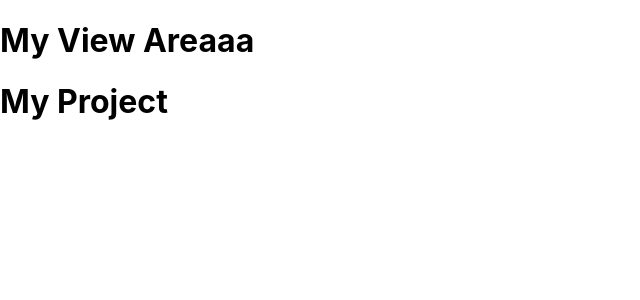
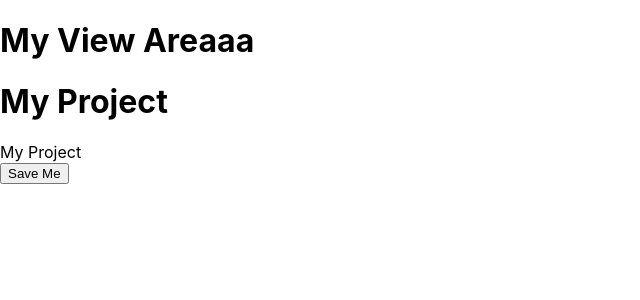
Before and after one commit to kodedocker/reactapp, a React (Create React App) app: page / in a window 1280 px wide. Shown: the top 300 px of the page, without its empty margins (0-640 px from the left). Built offline with nearby package versions, Linux system fonts and the light colour scheme.

Commit message:
event binding.

```diff
--- a/src/App.js
+++ b/src/App.js
@@ -1,12 +1,19 @@
 function App() {
-  // Data
+  // Data Variabl :: Modal
+  let btnTitle = "Save Me";
   let title = "My Project";
 
-  // VIEW
+  let saveMe = () => {
+    console.log("SAVE ME");
+  };
+
   return (
     <div>
       <h1>My View Areaaa</h1>
       <h1 id={title}> {title} </h1>
+      <div name={title}>{title}</div>
+
+      <input type="button" value={btnTitle} onClick={saveMe} />
     </div>
   );
 }
```
